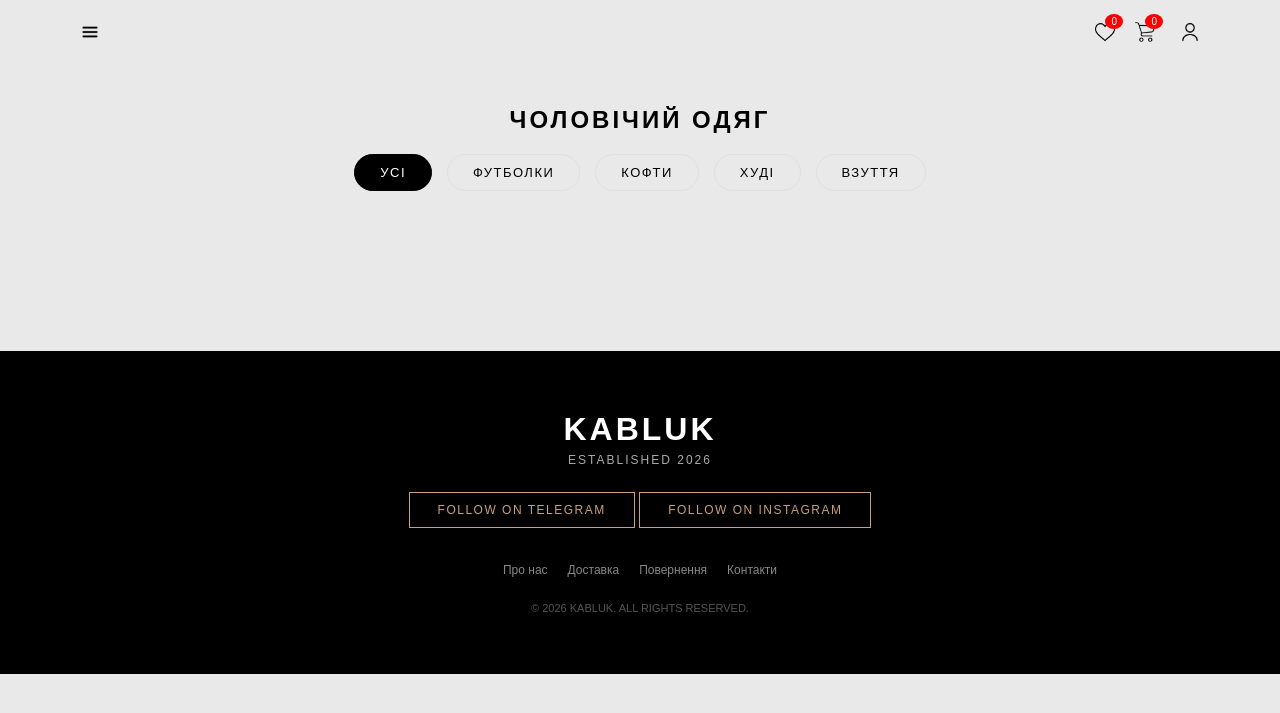
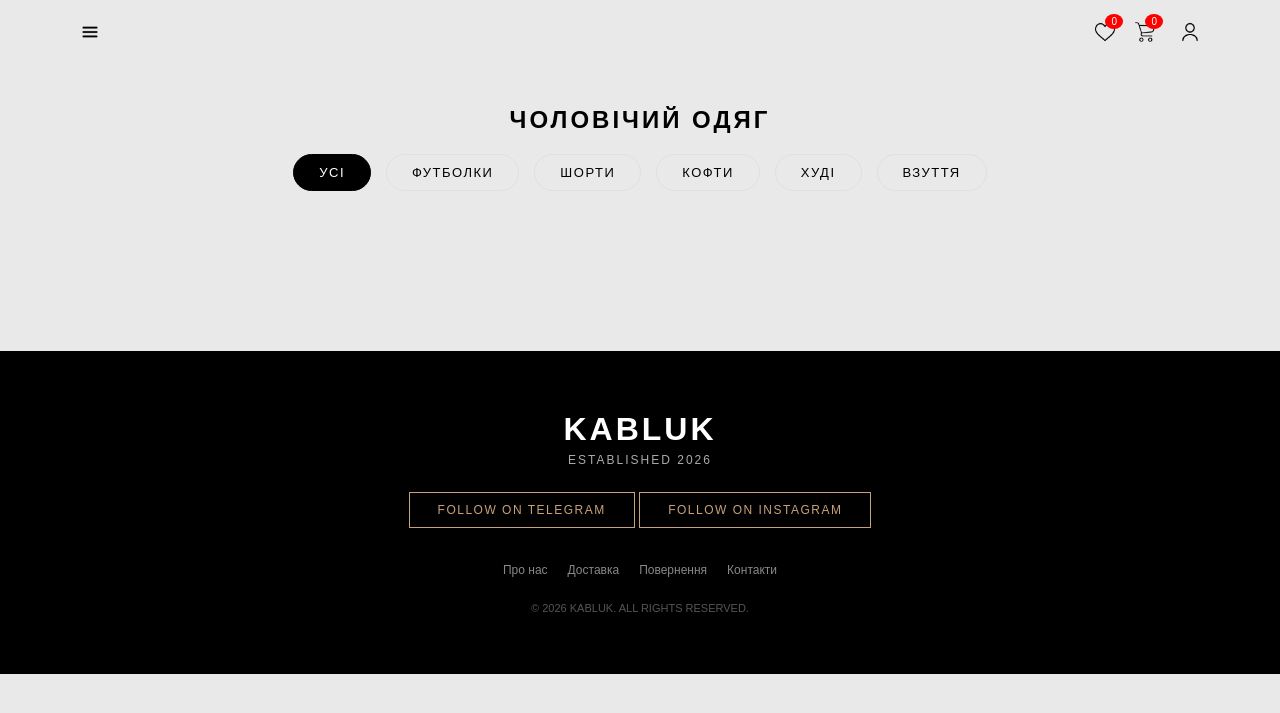
Before and after one commit to kublukua/kabluk, a plain HTML site: page men.html in a window 1280 px wide. Shown: the part 33-746 px from the top of the page. Drawn offline with Linux system fonts and the light colour scheme; no server answers.

Commit message:
Чоловічі Шорти

```diff
--- a/men.html
+++ b/men.html
@@ -423,6 +423,8 @@
         </button>
         <button class="filter-btn" onclick="filterMen('Футболка', this)">
           Футболки
+          <button class="filter-btn" onclick="filterMen('Шорти', this)">
+          Шорти
         </button>
         <button class="filter-btn" onclick="filterMen('Кофта', this)">
           Кофти
```
